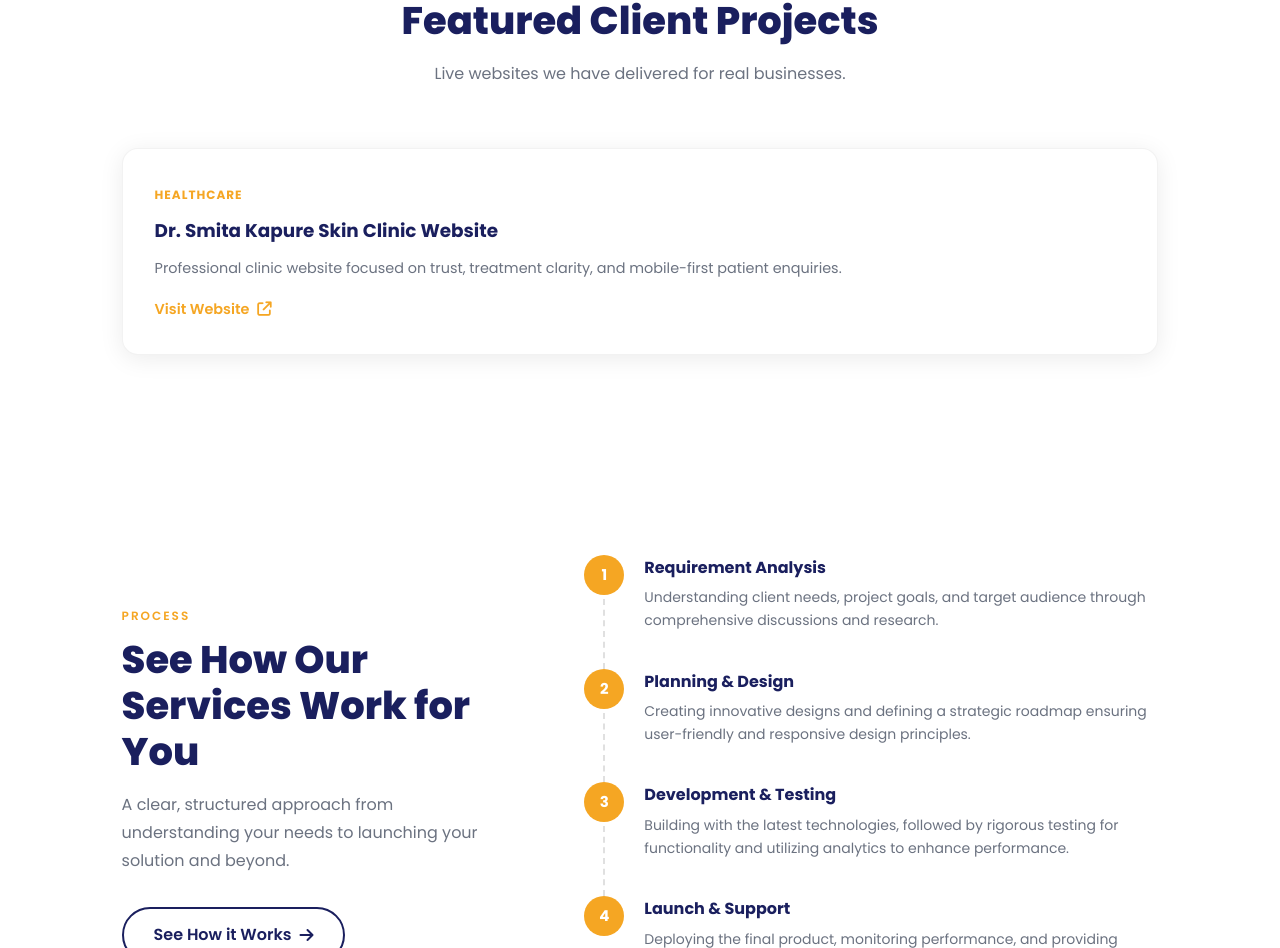
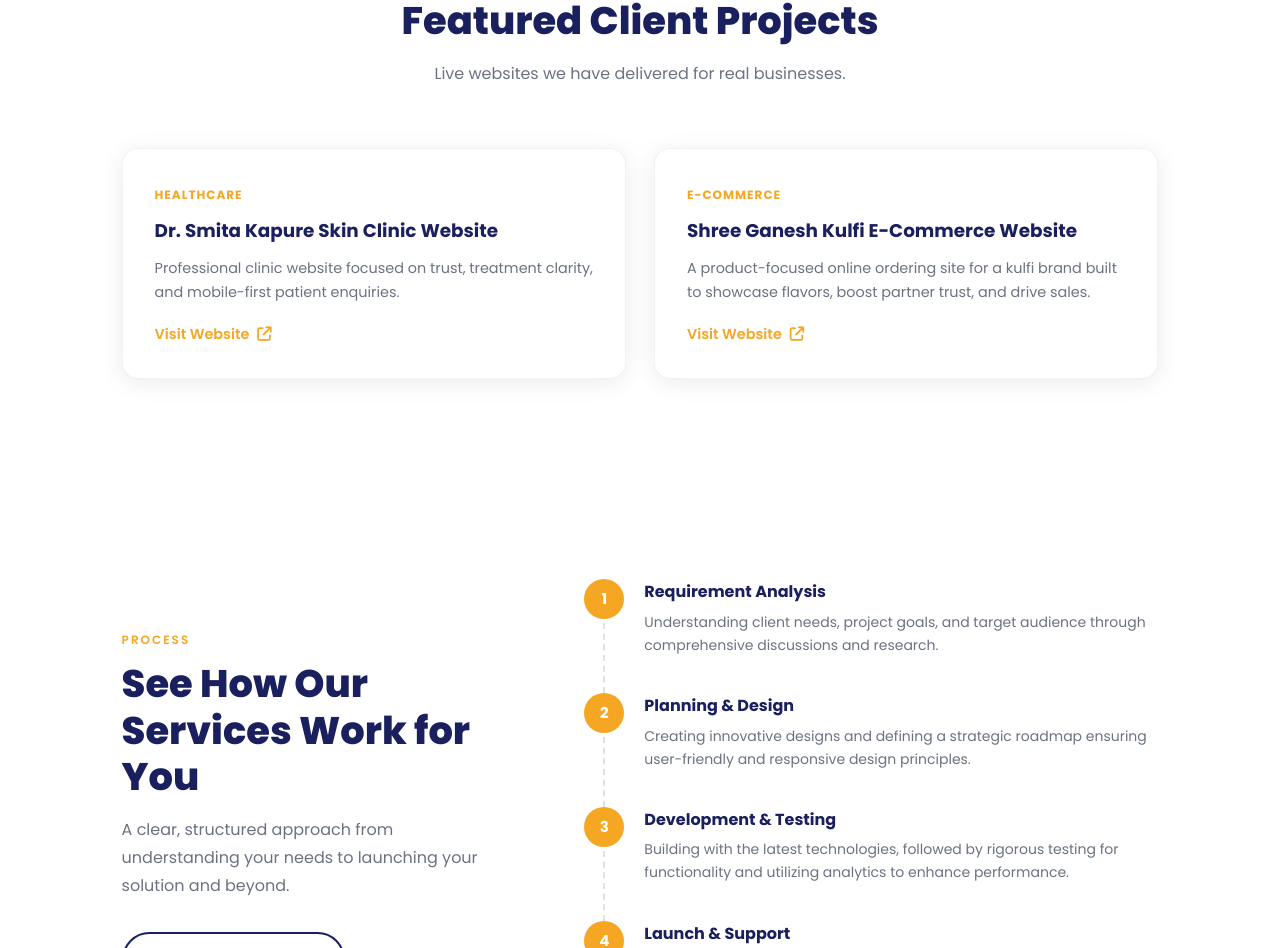
Before and after one commit to AdiTilekar/Algokami.github.io, a Next.js app: page / in a window 1280 px wide. Shown: the part 1959-2907 px from the top of the page. Built offline with nearby package versions, Linux system fonts and the light colour scheme; no server answers.

Commit message:
Add Shree Ganesh Kulfi featured work

```diff
--- a/data/featuredWork.ts
+++ b/data/featuredWork.ts
@@ -14,4 +14,11 @@
     url: 'https://kapures.com',
     summary: 'Professional clinic website focused on trust, treatment clarity, and mobile-first patient enquiries.',
   },
+  {
+    id: 2,
+    title: 'Shree Ganesh Kulfi E-Commerce Website',
+    sector: 'E-Commerce',
+    url: 'https://aditilekar.github.io/ShreeGaneshKulfi.github.io/',
+    summary: 'A product-focused online ordering site for a kulfi brand built to showcase flavors, boost partner trust, and drive sales.',
+  },
 ]
```
